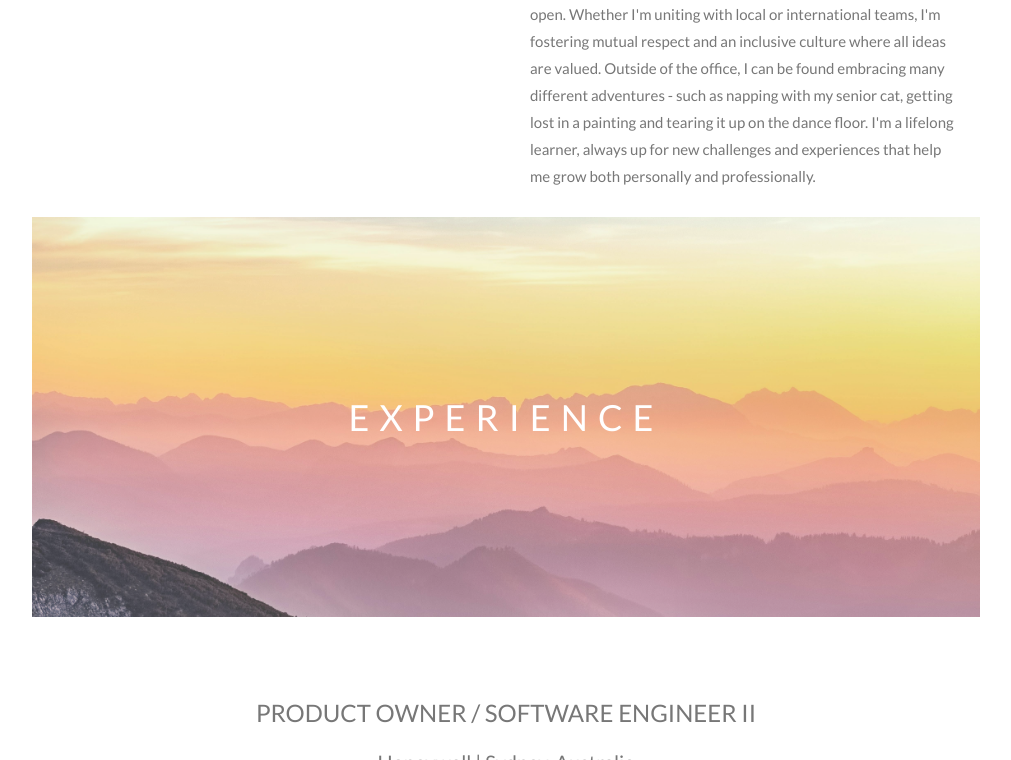
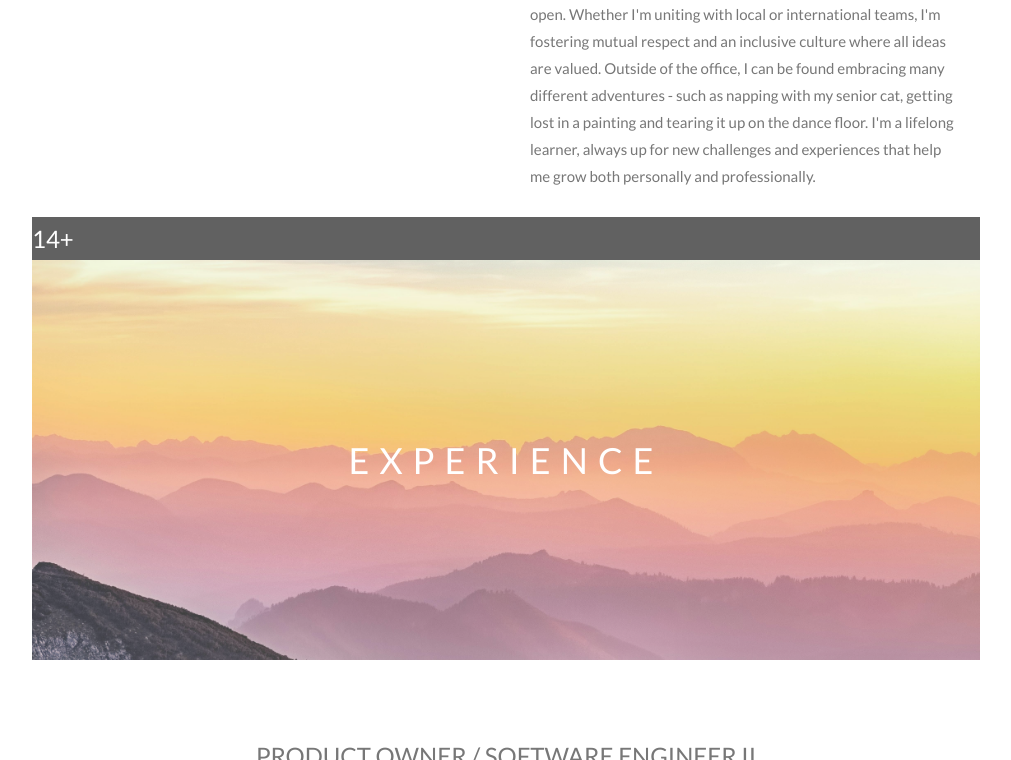
Before and after one commit to jaynie-ng/jaynie, a plain HTML site: page index.html in a window 1280 px wide. Shown: the part 1290-2050 px from the top of the page, without its empty margins (134-1145 px from the left). Drawn offline with Linux system fonts and the light colour scheme.

Commit message:
updated bar

```diff
--- a/index.html
+++ b/index.html
@@ -188,6 +188,9 @@
       Meetings
     </div>
   </div> -->
+  <div class="w3-row w3-dark-grey">
+    <span class="w3-xlarge">14+</span><br>
+  </div>
 
   <!-- Experience -->
 
```
